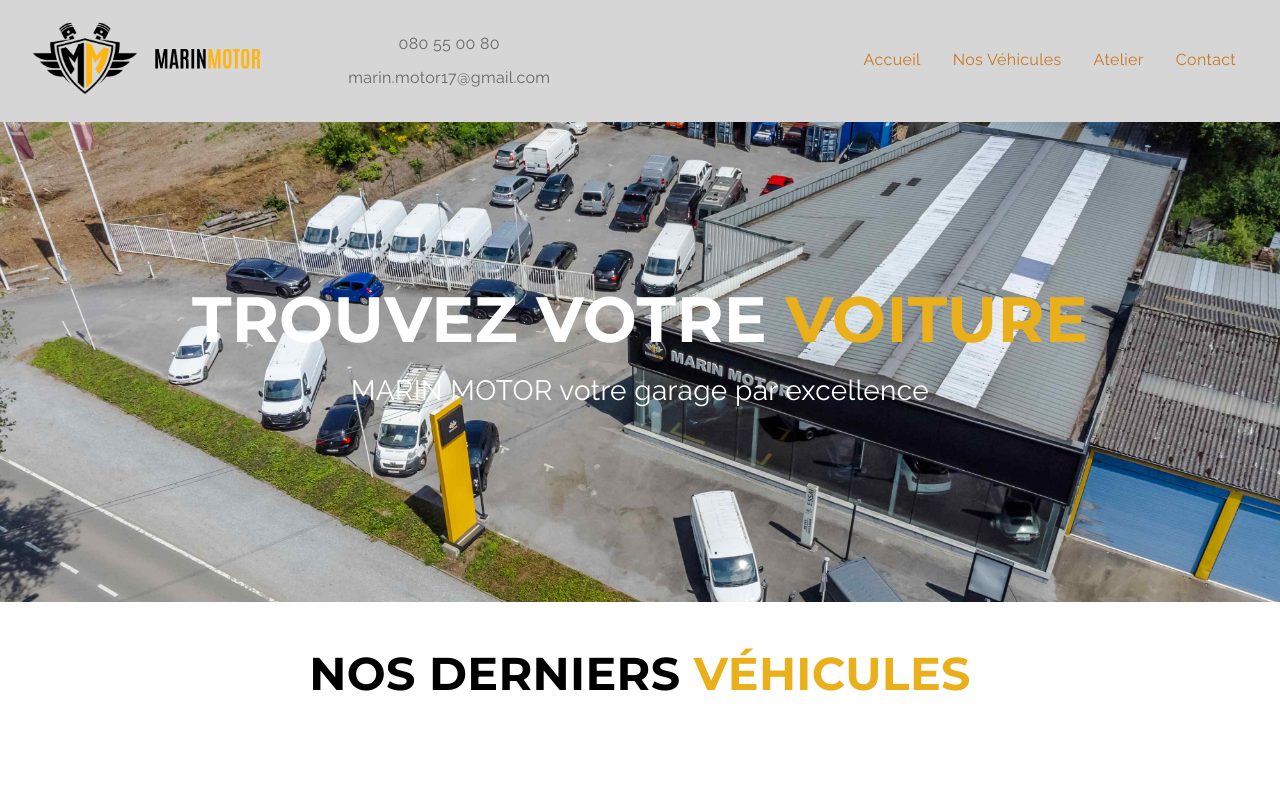
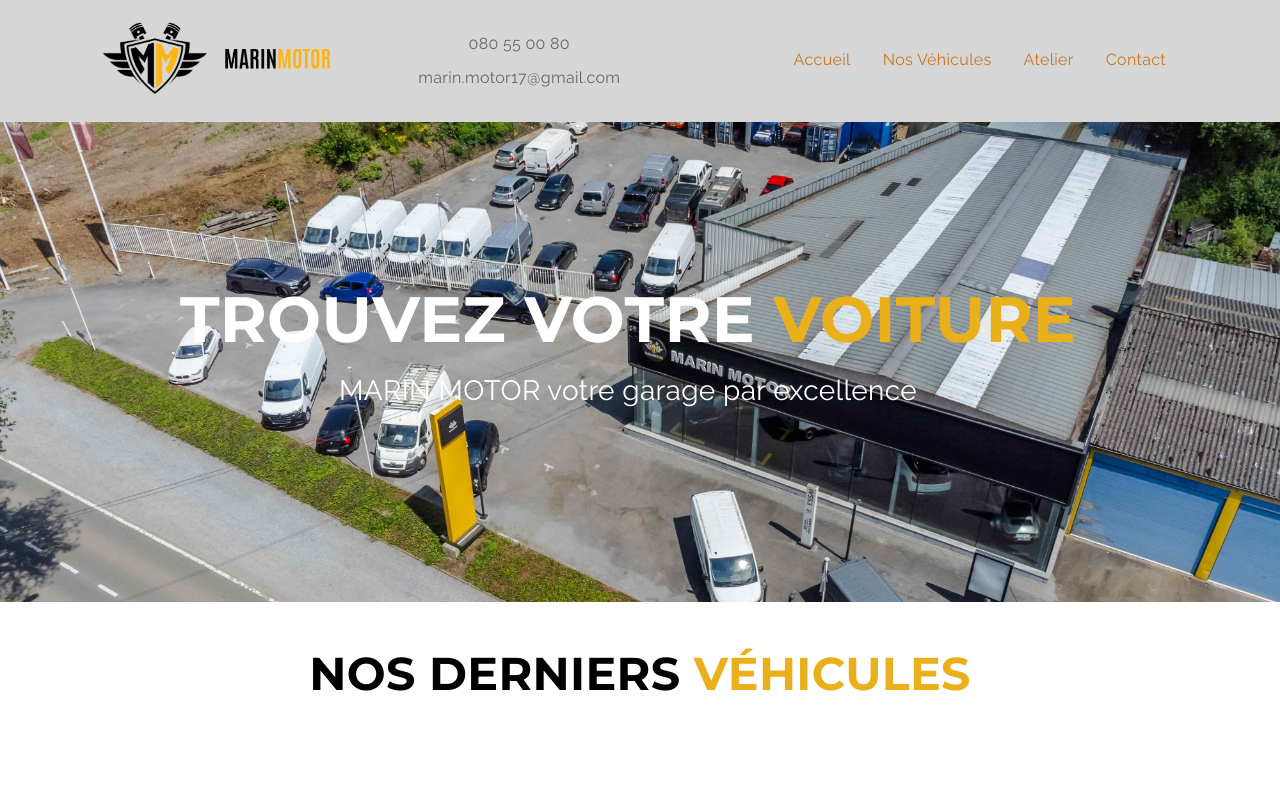
Before and after one commit to pavankumar2004/main, a website: page views/index.html in a window 1280 px wide. Shown: the top 794 px of the page. Drawn offline with nearby package versions, Linux system fonts and the light colour scheme; no server answers; some icons are missing.

Commit message:
horizontal scroll

```diff
--- a/views/index.html
+++ b/views/index.html
@@ -41,13 +41,6 @@
         *::before,
         *::after {
             box-sizing: border-box;
-        }
-        .container-fluid, .container, .row, .col-12, .col-lg-6, .col-lg-4, .col-lg-3 {
-            max-width: 100%;
-            padding-right: 5;
-            padding-left: 5;
-            margin-right: 0;
-            margin-left: 0;
         }
         .swiper-container {
             overflow: hidden;
```
